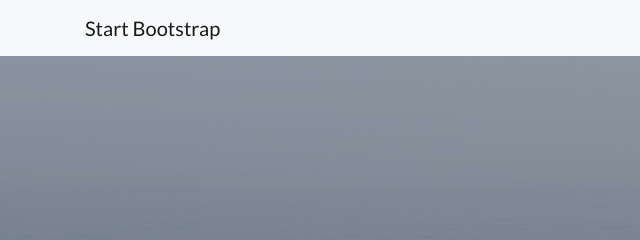
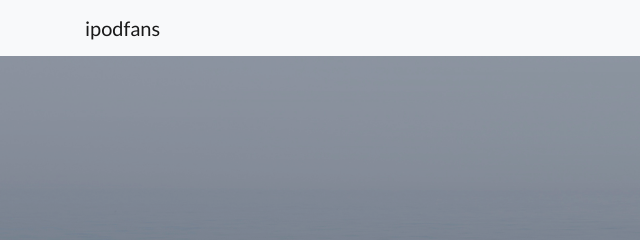
Before and after one commit to ipodfans/ipodfans.github.io, a plain HTML site: page index.html in a window 1280 px wide. Shown: the top 240 px of the page, 0-640 px from the left. Drawn offline with Linux system fonts and the light colour scheme.

Commit message:
Modify navbar title to ipodfans.

```diff
--- a/index.html
+++ b/index.html
@@ -28,7 +28,7 @@
   <!-- Navigation -->
   <nav class="navbar navbar-light bg-light static-top">
     <div class="container">
-      <a class="navbar-brand" href="#">Start Bootstrap</a>
+      <a class="navbar-brand" href="#">ipodfans</a>
       <a class="btn btn-primary" href="#">Sign In</a>
     </div>
   </nav>
```
